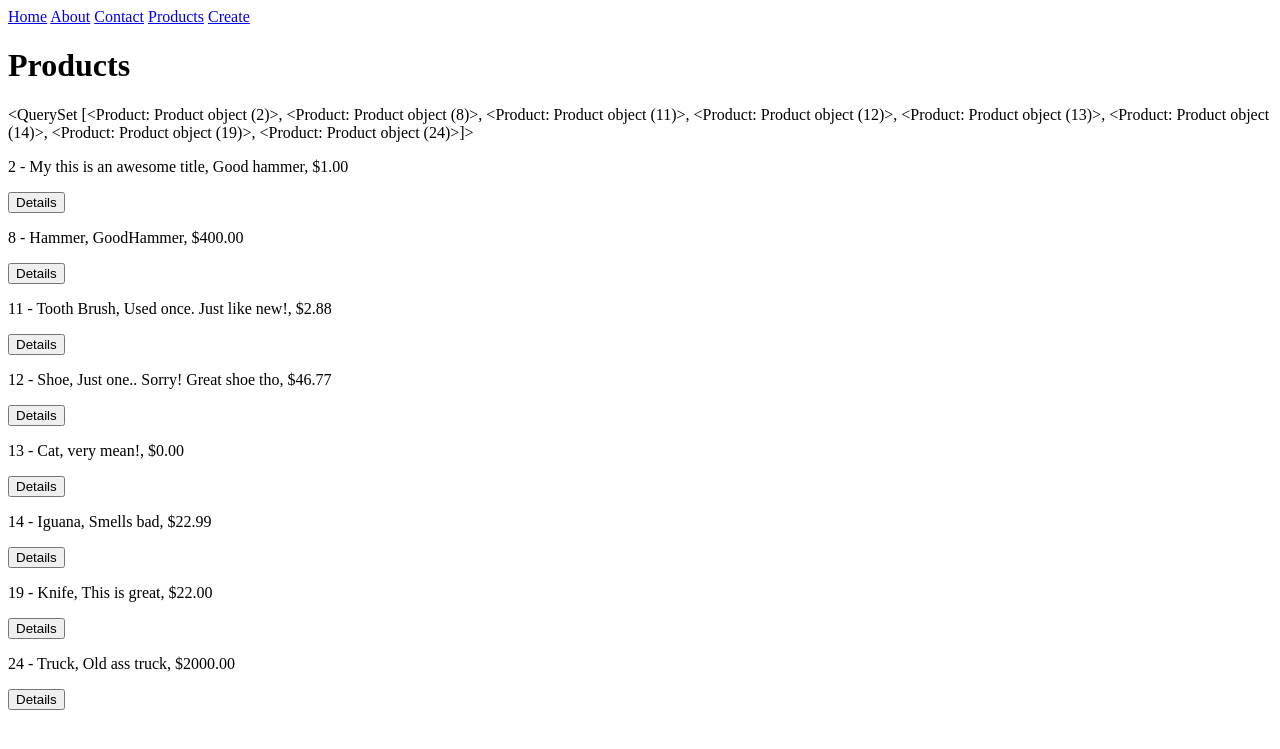
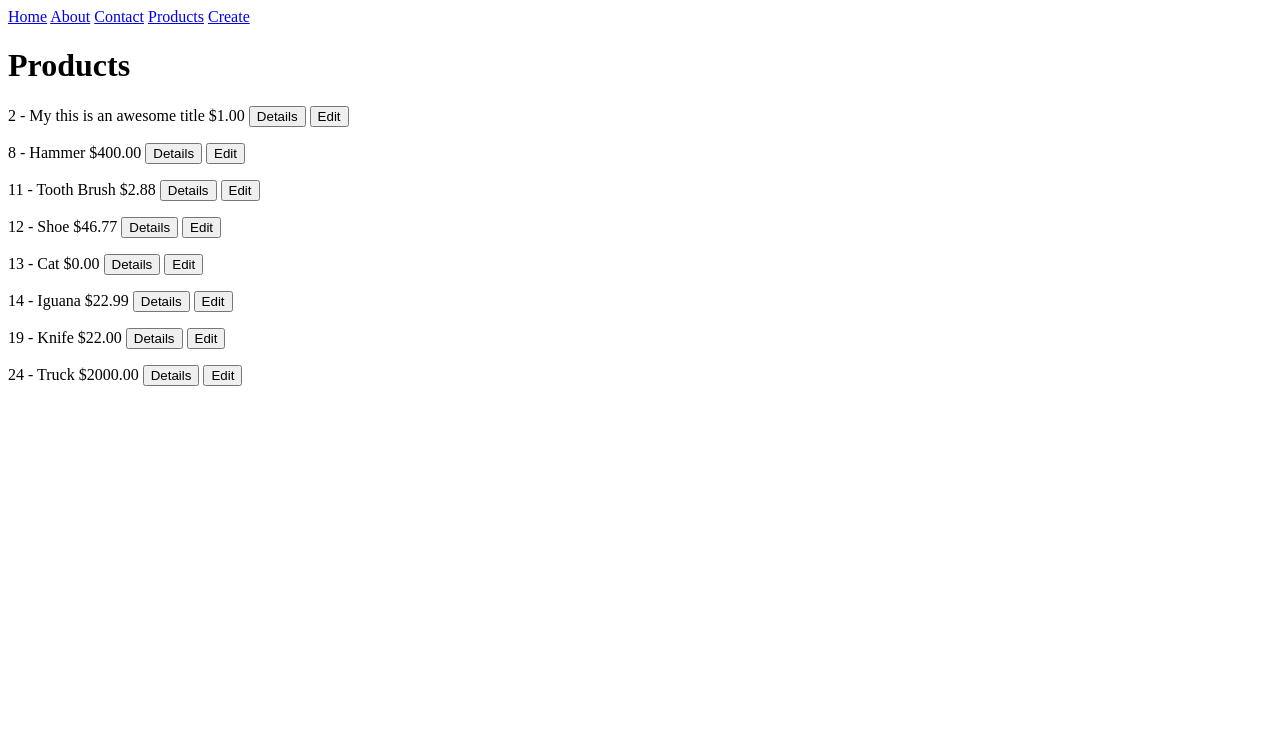
Before and after one commit to justgarcia5/trydjango, a Django app: page /products/ in a window 1280 px wide. Shown: the top 749 px of the page. Run offline with Django 3.2, Linux system fonts and the light colour scheme; data comes from the database, SQL or seed files in the repository; both versions use the stored data as it was after the commit.

Commit message:
added edit form that renders initial obj attrs

```diff
--- a/products/forms.py
+++ b/products/forms.py
@@ -4,7 +4,7 @@ from .models import Product
 
 class ProductForm(forms.ModelForm):
   title = forms.CharField(
-    label='',
+    label='Title',
     widget=forms.TextInput(
       attrs={
         "placeholder": "Your title"
@@ -62,4 +62,4 @@ class RawProductForm(forms.Form):
       }
     ))
   price = forms.DecimalField(initial=199.99)
-  email = forms.EmailField()
+  # email = forms.EmailField()
--- a/products/templates/products/product_detail.html
+++ b/products/templates/products/product_detail.html
@@ -9,5 +9,8 @@
 <button>
   <a href="/products/{{ object.id }}/delete" style="text-decoration: none; color: black">delete</a>
 </button>
+<br/>
+<a href="../../products" style="text-decoration: none;">back</a>
+
 
 {% endblock %}
--- a/products/templates/products/product_list.html
+++ b/products/templates/products/product_list.html
@@ -1,17 +1,18 @@
 {% extends 'base.html' %}
 
+{% block content %}
 
-
-{% block content %}
 <h1>Products</h1>
 
-{{ object_list }}
-
 {% for instance in object_list %}
-  <p>{{ instance.id }} - {{ instance.title }}, {{ instance.description }}, ${{ instance.price }} </p>
-  <button>
-    <a href="/products/{{ instance.id }}/" style="text-decoration: none; color: black">Details</a>
-  </button>
+  <p>{{ instance.id }} - {{ instance.title }} ${{ instance.price }}
+    <button>
+      <a href="/products/{{ instance.id }}/" style="text-decoration: none; color: black">Details</a>
+    </button>
+    <button>
+      <a href="/products/edit/{{ instance.id }}/" style="text-decoration: none; color: black">Edit</a>
+    </button>
+  </p>
 {% endfor %}
 
 {% endblock %}
--- a/products/views.py
+++ b/products/views.py
@@ -18,16 +18,6 @@ from .forms import ProductForm, RawProductForm
 #   context = {
 #     "form": my_form
 #   }
-#   return render(request, 'products/product_create.html', context)
-
-# def product_create_view(request):
-#   # print(request.GET)
-#   # print(request.POST)
-#   if request.method == 'POST':
-#     my_new_title = request.POST.get('title')
-#     print(my_new_title)
-#     # Product.objects.create(title = my_new_title)
-#   context = {}
 #   return render(request, 'products/product_create.html', context)
 
 def product_create_view(request):
@@ -55,7 +45,6 @@ def dynamic_lookup_view(request, id):
   }
   return render(request, 'products/product_detail.html', context)
 
-
 def product_list_view(request):
   queryset = Product.objects.all()
   context = {
@@ -64,18 +53,21 @@ def product_list_view(request):
   return render(request, 'products/product_list.html', context)
 
 #create initial data for input
-def render_initial_data(request):
-  initial_data = {
-    'title': "My this is an awesome title"
-  }
-  obj = Product.objects.get(id=2)
-  form = ProductForm(request.POST or None, initial=initial_data, instance=obj)
+def render_initial_data(request, id):
+  obj = Product.objects.get(id=id)
+  # initial_data = {
+  #   'title': obj.title,
+  #   'description': obj.description,
+  #   'price': obj.price
+  # }
+  form = ProductForm(request.POST or None, instance=obj)
   if form.is_valid():
     form.save()
+    return redirect('/products/')
   context = {
     "form": form
   }
-  return render(request, 'products/product_create.html', context)
+  return render(request, 'products/product_edit.html', context)
 
 def product_delete_view(request, id):
   obj = get_object_or_404(Product, id=id)
--- a/trydjango/urls.py
+++ b/trydjango/urls.py
@@ -17,7 +17,7 @@ from django.contrib import admin
 from django.urls import path
 
 from pages.views import home_view, contact_view, about_view
-from products.views import product_detail_view, product_create_view, render_initial_data, dynamic_lookup_view, product_delete_view, product_list_view
+from products.views import product_detail_view, product_create_view, render_initial_data, dynamic_lookup_view, product_delete_view, product_list_view, render_initial_data
 
 urlpatterns = [
     path('', home_view, name='home_view'),
@@ -25,6 +25,7 @@ urlpatterns = [
     path('products/', product_list_view),
     path('products/<int:id>/', dynamic_lookup_view, name='product'),
     path('products/<int:id>/delete', product_delete_view, name='product-delete'),
+    path('products/edit/<int:id>/', render_initial_data, name='product-edit'),
     path('create/', product_create_view),
     path('about/', about_view),
     path('admin/', admin.site.urls),
```
Also changed, not shown: products/templates/products/product_edit.html (added, +14 -0 lines), db.sqlite3.
